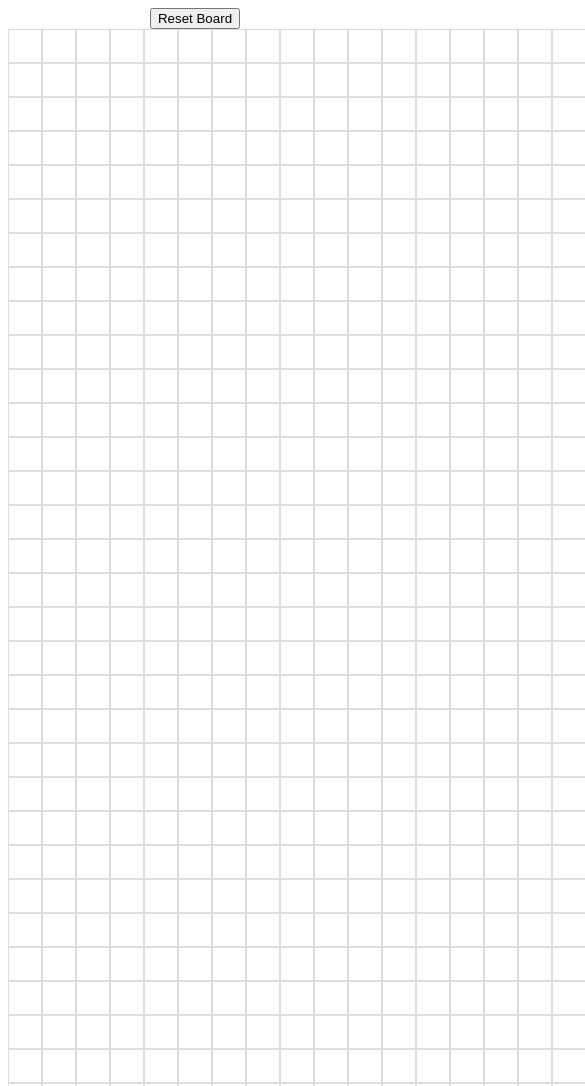
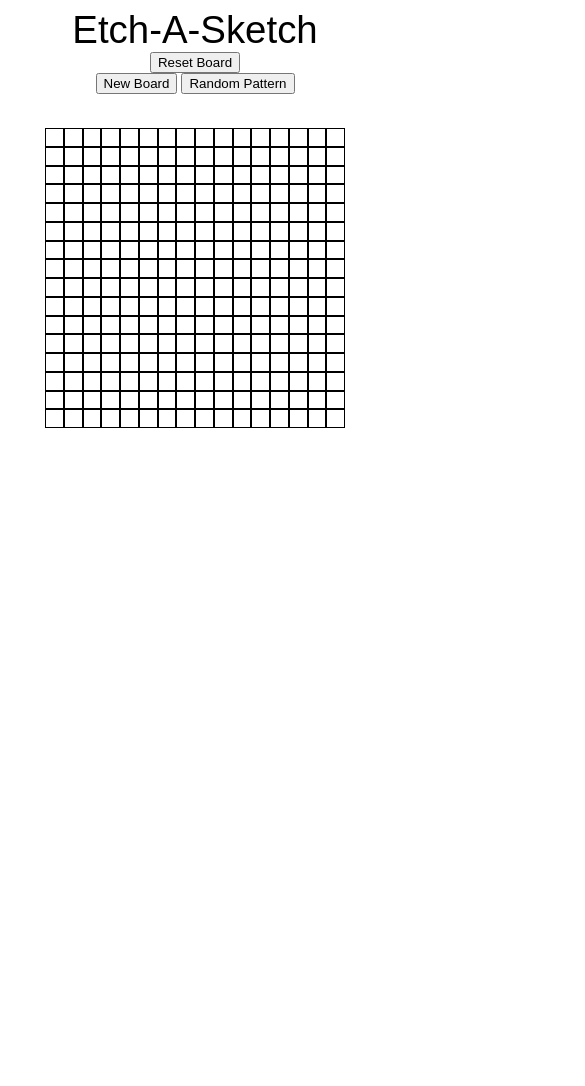
Before and after one commit to seanmurphy1101/Etch-A-Sketch, a plain HTML site: page index.html in a window 390 px wide. Shown: the top 1086 px of the page, 585 px wide, since content can reach past the window. After the commit the page ends 844 px from the top, so only its background shows below. Drawn offline with Linux system fonts and the light colour scheme.

Commit message:
added a newBoard button which allows for resizing as well as a random pattern button ro play around with

```diff
--- a/app.js
+++ b/app.js
@@ -1,32 +1,23 @@
 
- let size = 40;
-let storage = 0;
-window.addEventListener('load', function(){  let container = document.getElementById("container")
-    createGrid(size, container);
-    storage = container;
-    container.style.setProperty('--grid-rows', size);
-    container.style.setProperty('--grid-cols', size);
-    return container;
+let size = 16;
+let container = document.getElementById("container");
+// create an event listener to determine if the ROM has been loaded before accessing the container, within the callback function, call createGrid
+// and set row and col properties
+window.addEventListener('load', function(){
+    createGrid(size);
 });
-console.log(storage);
 
-
-let grids=undefined;
-function resetBoard(size){
-    grids = document.querySelectorAll("div.grid-item")
-    console.log(grids[0]);
-    grids.forEach(e => e.style.backgroundColor="white");
+// function which changes the background of all div elements with class grid-item to white
+// resetBoard(): Void
+function resetBoard(){
+    document.querySelectorAll("div.grid-item").forEach(e => e.style.backgroundColor="white");
 }
-
-
-let button = document.querySelector("button");
-console.log(button);
-
 
 // Function which takes x,a size, and container, an element, and creates a x by x grid in that element
 // createGrid(x: Number, container: Element): Void
-function createGrid(x, container){
-    if (x>100){
+function createGrid(x){
+    container.style.gridTemplateColumns = `repeat(${size}, 1fr)`;
+    if (x>60){
         console.log("Too many pixels");
     }
     console.log(container);
@@ -37,3 +28,33 @@ function createGrid(x, container){
         container.appendChild(cell);
     }
 }
+
+function newBoard(){
+    size = prompt("enter a size");
+    size = parseInt(size);
+    if (size === ""){
+        newBoard();
+    }
+    clearBoard();
+    createGrid(size);
+
+}
+
+function clearBoard(){
+    let grids = Array.from(container.childNodes);
+    grids.forEach(element => {
+        container.removeChild(element);
+    });
+
+}
+
+function randomPattern(){
+    let grids = Array.from(container.childNodes);
+    grids.forEach(element => {
+        let res = Math.floor(Math.random()*2);
+        if (element.style === undefined){
+            return;
+        }
+        element.style.backgroundColor = res === 0 ? "white" : "black";
+    });
+}
--- a/index.html
+++ b/index.html
@@ -5,15 +5,25 @@
         <meta charset="UTF-8">
         <title>Etch-A-Sketch</title>
         <link rel="stylesheet" type="text/css" href="style.css">
-        <script type="text/javascript" src="app.js" async></script>
     </head>
     <body>
-        <button class="center" onclick="resetBoard(16)">
+        <header>Etch-A-Sketch</header>
+        <div class="buttons">
+        <button class="center" onclick="resetBoard()">
             Reset Board
         </button>
+        <button onclick="newBoard()">
+            New Board
+        </button>
+        <button onclick="randomPattern();">
+            Random Pattern
+        </button>
+        </div>
+        <div class="box">
         <div id="container">
 
         </div>
-
+        </div>
+        <script type="text/javascript" src="app.js"></script>
     </body>
 </html>
--- a/style.css
+++ b/style.css
@@ -3,24 +3,39 @@
     --grid-rows: 1;
   }
 
-  #container {
-    display: grid;
-    grid-gap: 0em;
-    grid-template-rows: repeat(var(--grid-rows), 0fr);
-    grid-template-columns: repeat(var(--grid-cols), 0fr);
-    margin: 0px 0px 0px 0px;;
-    height: 800px;
-    width: 1000px;
-  }
+
   .center{
     display: block;
     margin: auto;
   }
-
+  body{
+    text-align: center;
+  }
+  #container {
+    display: grid;
+    max-width: 500px;
+    min-height: 500px;
+    margin: 2rem auto;
+    border: 2px solid white;
+  }
   .grid-item {
-    padding: 1em;
-    border: 1px solid #ddd;
-    text-align: center;
-
+    border: 1px solid black;
+    background-color: white;
+  }
+  header{
+    font-family: Arial, Helvetica, sans-serif;
+    font-size: 24px;
+  }
+  .buttons{
 
   }
+  @media (max-width: 450px) {
+    header {
+      font-size: 2.4rem;
+    }
+
+    #container{
+      max-width: 300px;
+      min-height: 300px;
+    }
+  }
```
